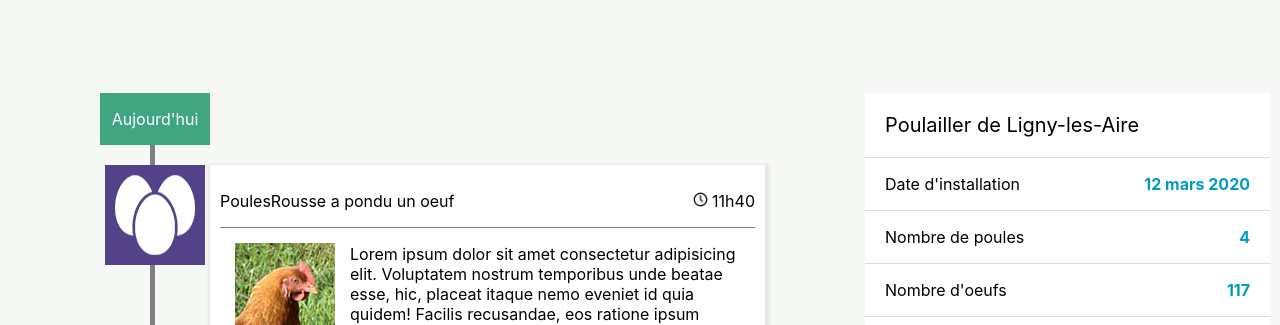
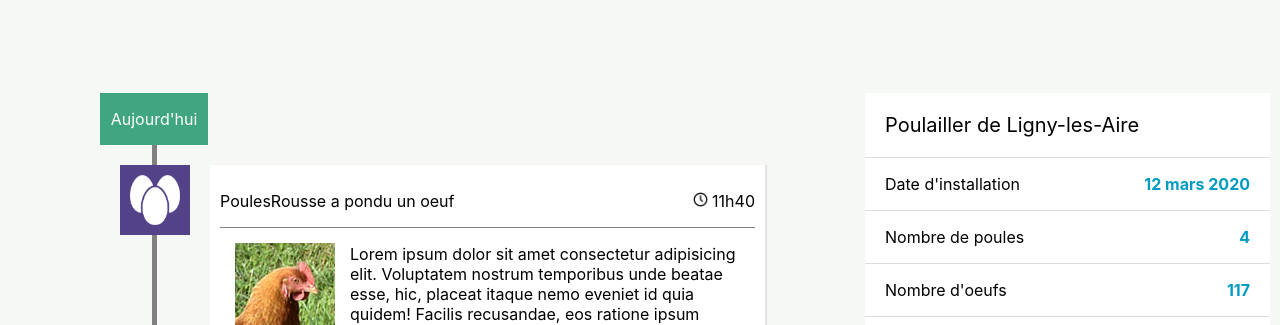
Before and after one commit to Jessy-L/epoules, a plain HTML site: page tableauDeBord.html in a window 1280 px wide. Shown: the part 475-800 px from the top of the page. Drawn offline with Linux system fonts and the light colour scheme.

Commit message:
changement icon tableau de bord

```diff
--- a/css/dashboard/tableauDeBord.css
+++ b/css/dashboard/tableauDeBord.css
@@ -128,11 +128,12 @@ body{
 .day{
     background-color: #40A681;
     width: 90px;
-    padding: 0 10px;
+    padding: 0 9px;
     display: flex;
     justify-content: center;
     align-items: center;
     color: white;
+    z-index: 2;
 }
 
 
@@ -148,7 +149,7 @@ body{
 }
 .barre{
     position: relative;
-    left: 50px;
+    left: 52px;
     width: 5px;
     height: 100%;
     background-color: grey;
@@ -156,7 +157,7 @@ body{
 
 .barre-haut{
     position: relative;
-    left: 50px;
+    left: 52px;
     width: 5px;
     height: 20px;
     background-color: grey;
@@ -165,17 +166,21 @@ body{
 .icon-timeline{
     position: relative;
     z-index: 1;
-    width: 80px;
-    height: 80px;
-    margin-left: 5px;
+    width: 50px;
+    height: 50px;
+    margin: auto;
     padding: 10px;
     display: flex;
     justify-content: center;
     align-items: center;
 }
 
+.icon-timeline img{
+    width: 50px;
+}
+
 .texte-info-poule{
-    box-shadow: #E4E4E4 1px 2px 3px 3px ;
+    box-shadow: #E4E4E4 1px 1px 1px 1px ;
     background-color: white;
     margin-top: 20px;
     padding: 10px;
```
